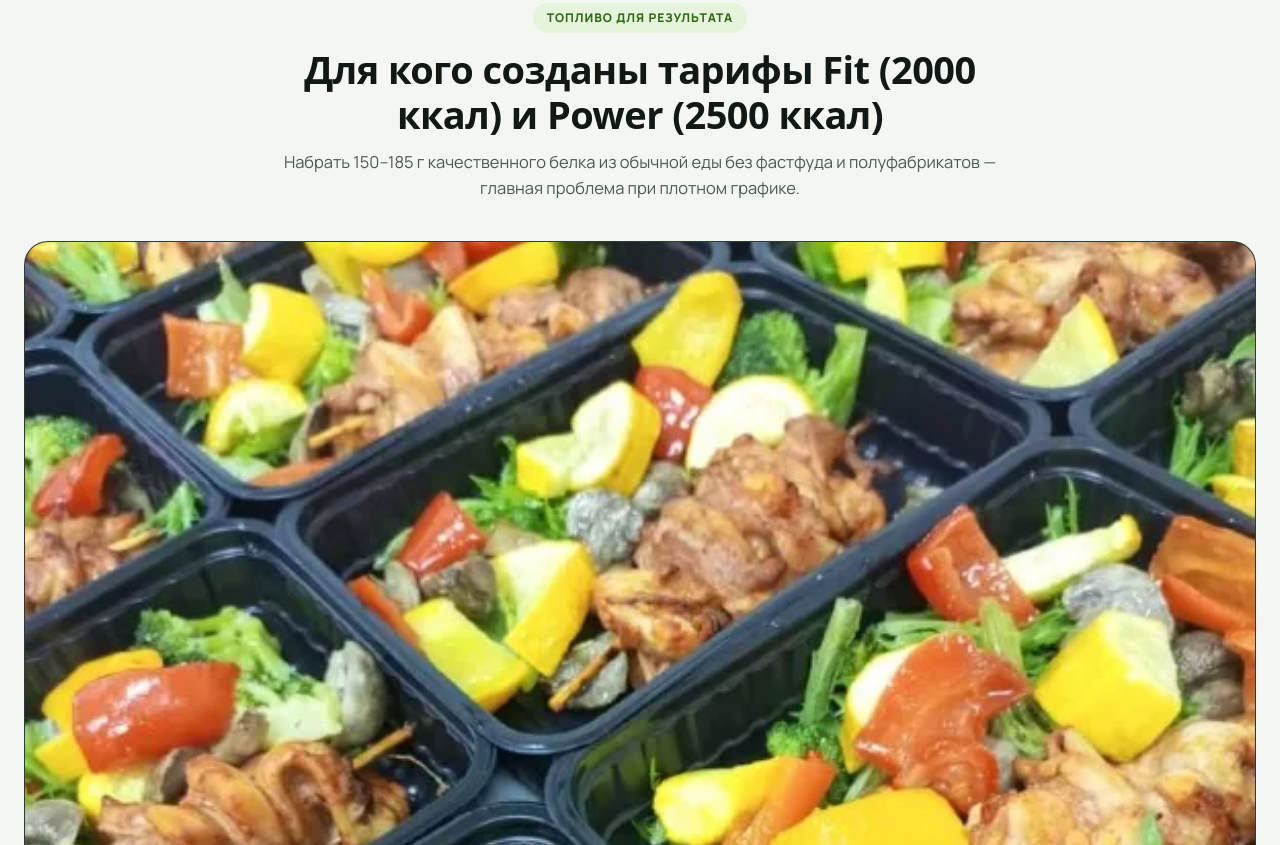
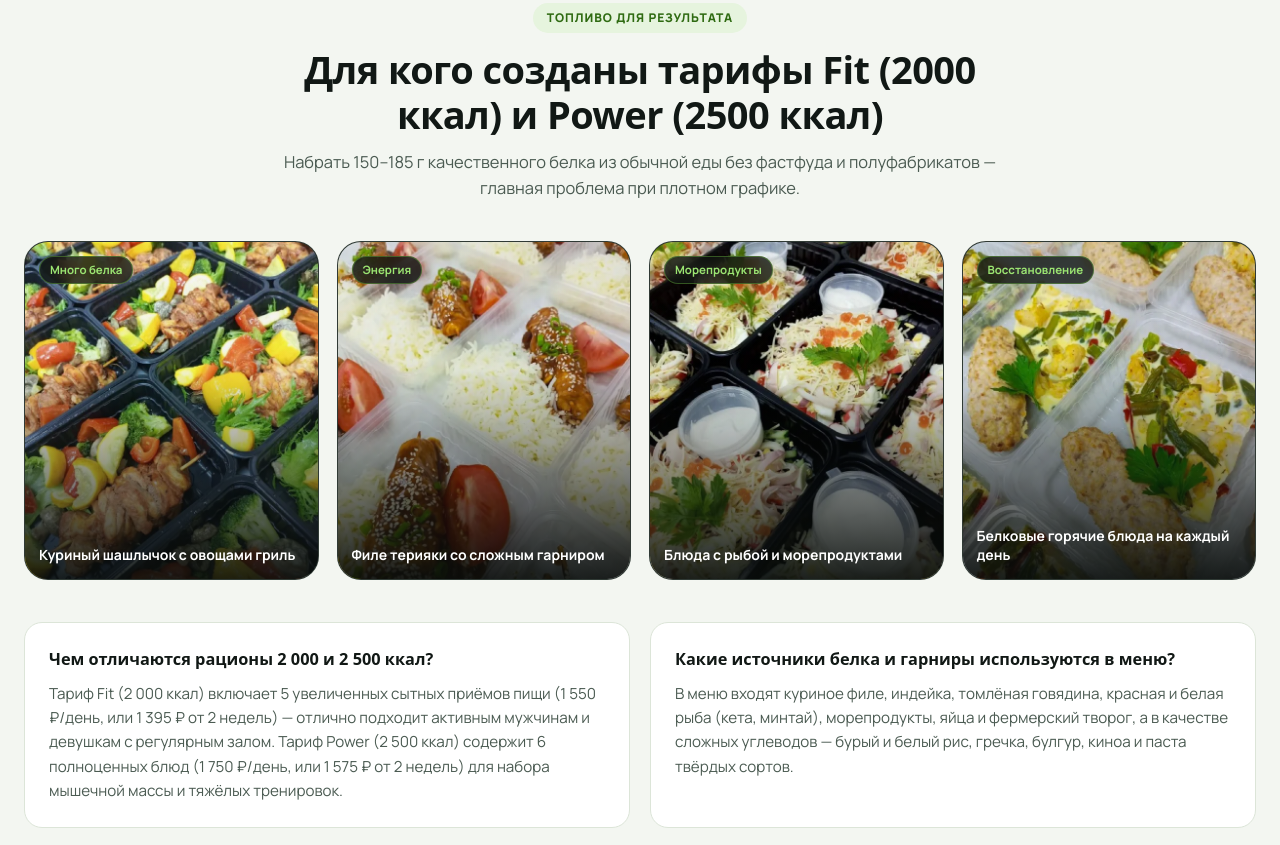
Before and after one commit to VladikaGames0/pp-tomsk, a plain HTML site: page sport-pitanie.html in a window 1280 px wide. Shown: the part 3355-4200 px from the top of the page. Drawn offline with Linux system fonts and the light colour scheme; a web font is replaced by a local one.

Commit message:
Add files via upload

```diff
--- a/sport-pitanie.html
+++ b/sport-pitanie.html
@@ -2956,23 +2956,35 @@ button {
           <p class="section-desc section-desc--light">Набрать 150–185 г качественного белка из обычной еды без фастфуда и полуфабрикатов — главная проблема при плотном графике.</p>
         </div>
 
-        <div class="dishes-gallery" style="margin-bottom: 42px;">
-          <div class="dish-photo-card">
-              <img src="dish-skewers-veggies.webp" alt="Куриный шашлычок с овощами гриль" loading="lazy" />
+        <div class="gallery-grid" style="margin-bottom: 42px;">
+          <div class="dish-photo-card" tabindex="0" role="button" aria-label="Увеличить фото блюда">
+            <img src="dish-skewers-veggies.webp" alt="Куриный шашлычок с овощами гриль" loading="lazy" />
+            <div class="dish-photo-card__overlay">
+              <span class="dish-photo-card__tag">Много белка</span>
               <div class="dish-photo-card__caption">Куриный шашлычок с овощами гриль</div>
             </div>
-<div class="dish-photo-card">
-              <img src="dish-teriyaki-rice.webp" alt="Филе терияки со сложным гарниром" loading="lazy" />
+          </div>
+          <div class="dish-photo-card" tabindex="0" role="button" aria-label="Увеличить фото блюда">
+            <img src="dish-teriyaki-rice.webp" alt="Филе терияки со сложным гарниром" loading="lazy" />
+            <div class="dish-photo-card__overlay">
+              <span class="dish-photo-card__tag">Энергия</span>
               <div class="dish-photo-card__caption">Филе терияки со сложным гарниром</div>
             </div>
-<div class="dish-photo-card">
-              <img src="dish-seafood-caviar.webp" alt="Блюда с рыбой и морепродуктами" loading="lazy" />
+          </div>
+          <div class="dish-photo-card" tabindex="0" role="button" aria-label="Увеличить фото блюда">
+            <img src="dish-seafood-caviar.webp" alt="Блюда с рыбой и морепродуктами" loading="lazy" />
+            <div class="dish-photo-card__overlay">
+              <span class="dish-photo-card__tag">Морепродукты</span>
               <div class="dish-photo-card__caption">Блюда с рыбой и морепродуктами</div>
             </div>
-<div class="dish-photo-card">
-              <img src="dish-cutlet-frittata.webp" alt="Белковые горячие блюда на каждый день" loading="lazy" />
+          </div>
+          <div class="dish-photo-card" tabindex="0" role="button" aria-label="Увеличить фото блюда">
+            <img src="dish-cutlet-frittata.webp" alt="Белковые горячие блюда на каждый день" loading="lazy" />
+            <div class="dish-photo-card__overlay">
+              <span class="dish-photo-card__tag">Восстановление</span>
               <div class="dish-photo-card__caption">Белковые горячие блюда на каждый день</div>
             </div>
+          </div>
         </div>
 
         <div class="seo-faq-grid">
```
Also changed, not shown: kalkulyator-kbzhu.html (+21 -9 lines), pohudenie.html (+21 -9 lines).
